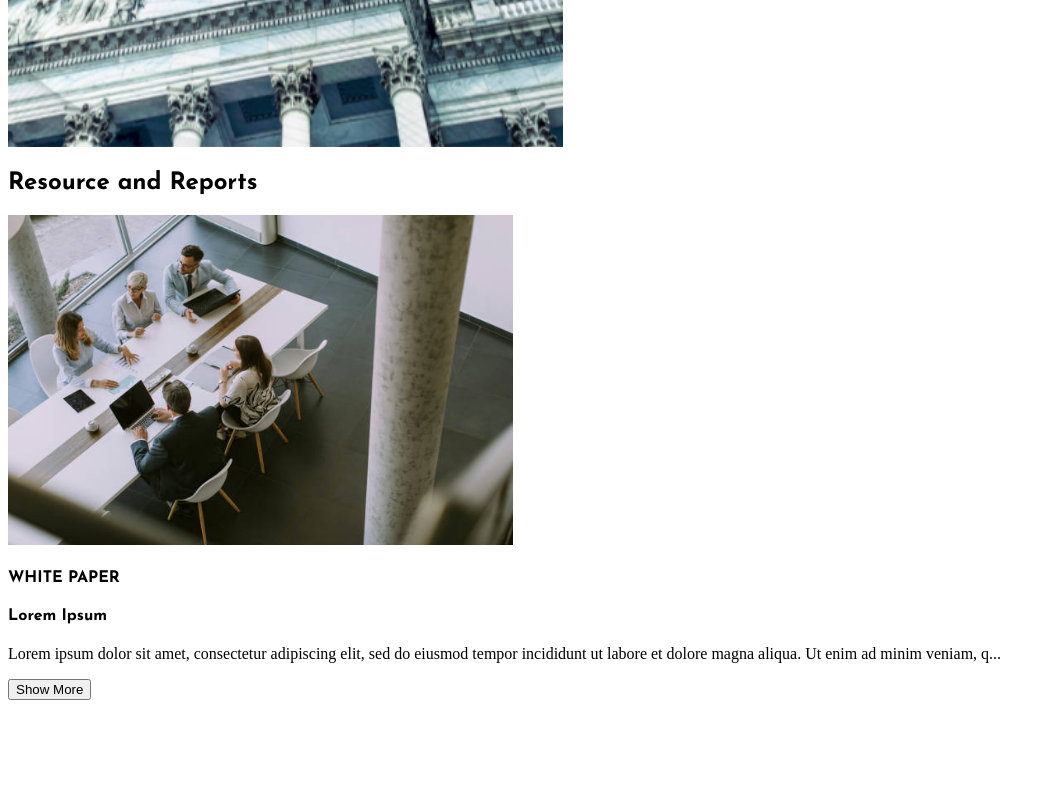
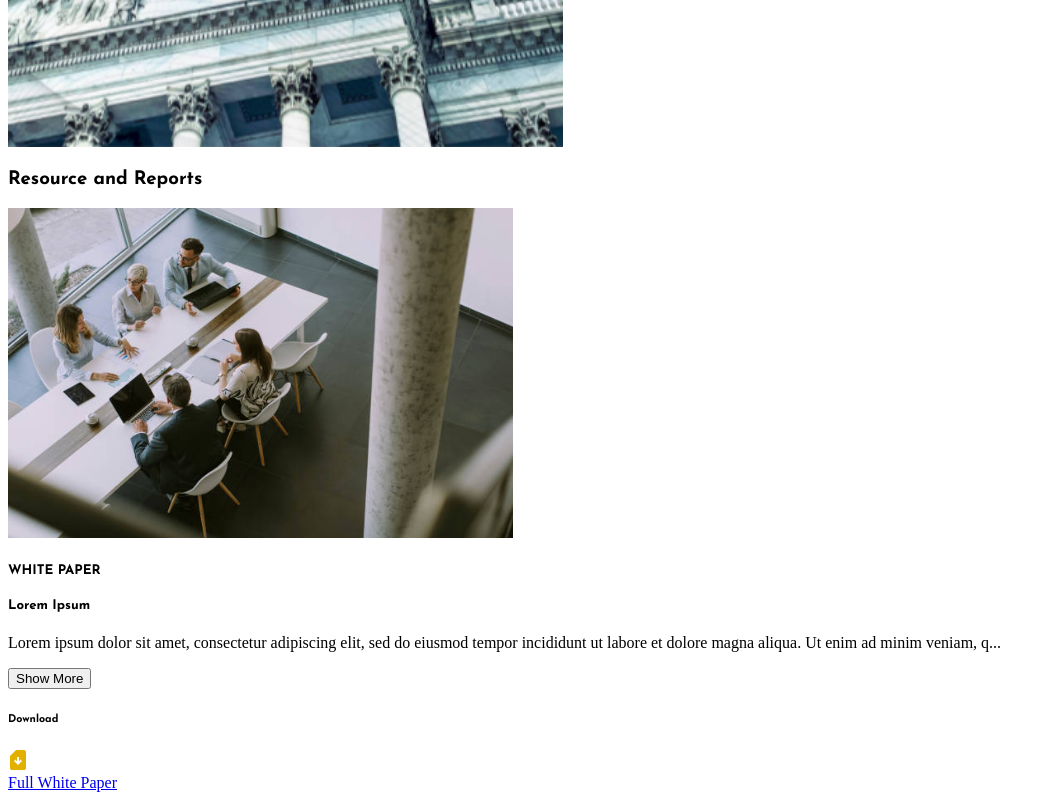
Before and after one commit to wolfy1313/powerlines-website, a Next.js app: page /CommunityEngagement in a window 1280 px wide. Shown: the part 478-1278 px from the top of the page, without its empty margins (0-1055 px from the left). Before the commit the page ends 1186 px from the top, so only its background shows below. Built offline with nearby package versions, Linux system fonts and the light colour scheme; a web font is replaced by a local one.

Commit message:
complete blueprint for TOCResourcesAndReports blueptrint

```diff
--- a/src/components/ToCResourcesAndReports.tsx
+++ b/src/components/ToCResourcesAndReports.tsx
@@ -4,6 +4,7 @@ import React, { useState,useEffect } from 'react'
 import { Josefin_Sans, Playfair_Display } from "next/font/google";
 import Image from 'next/image'
 import TrunctableText from './TrunctableText';
+import Link from 'next/link';
 
 const josefinSans = Josefin_Sans({ subsets: ['latin'] })
 const playfairDisplay = Playfair_Display({ subsets: ['latin'] })
@@ -19,9 +20,10 @@ const ToCResourcesAndReports = () => {
     }, []);
 
   return (
-    <div className={`min-w-screen max-w-screen md:m-20 md:pt-0`}>
+    <div className={`min-w-full max-w-full mx-auto `}>
+       <section className=" p-10 md:p-20 md:pt-0 ">
         <h1 className={`mb-4 text-darker-yellow text-3xl font-semibold leading-normal ${josefinSans.className}`}>Resource and Reports</h1>
-        <section className="grid grid-cols-1 md:grid-cols-2 gap-1 md:gap-2 ">
+        <section className="grid grid-cols-1 md:grid-cols-2 gap-4 md:gap-10 ">
             <section className="relative h-330 w-520">
             <Image width='505' height='330' src='/meeting.png' alt="meeting"/>
                 </section>
@@ -31,8 +33,22 @@ const ToCResourcesAndReports = () => {
                 {isClient &&(
                 <TrunctableText text="Lorem ipsum dolor sit amet, consectetur adipiscing elit, sed do eiusmod tempor incididunt ut labore et dolore magna aliqua. Ut enim ad minim veniam, quis nostrud exercitation ullamco laboris nisi ut aliquip ex ea commodo consequat" maxLength={150}/>
                 )}
+                <h6 className={`mb-6 text-black text-base font-normal leading-8 ${josefinSans.className}`}>Download</h6>
+                <div className="flex">
+    <section className="relative h-100 w-100 flex flex-row items-center mr-4">
+        <Image width={20} height={20} src="/sim_card_download.svg" alt="Image Description" />
+    </section>
+    <section className="flex flex-row items-center relative">
+        <a href="/sim_card_download.svg" download="filename.pdf" className="text-darker-yellow font-semibold leading-normal">
+            Full White Paper
+        </a>
+    </section>
+</div>
+
+
                 </section>
         </section>
+       </section>
         </div>
   )
 }
--- a/src/components/TrunctableText.tsx
+++ b/src/components/TrunctableText.tsx
@@ -12,7 +12,7 @@ const TrunctableText: React.FC<TrunctableTextProps> = ({ text, maxLength }) => {
     return (
         <div className="overflow-hidden">
             <p className={` text-black text-xl font-normal leading-9 custom-truncate`}>{body}</p>
-            <button onClick={() => setIsTruncated(!isTruncated)} className={`text-darker-yellow text-base font-normal leading-8`}>
+            <button onClick={() => setIsTruncated(!isTruncated)} className={`mb-4 text-darker-yellow text-base font-normal leading-8`}>
                 {isTruncated ? 'Show More' : 'Show Less'}
             </button>
         </div>
--- a/src/components/TwoColumnLayoutWithImage.tsx
+++ b/src/components/TwoColumnLayoutWithImage.tsx
@@ -17,14 +17,14 @@ interface TwoColumnLayoutWithImageProps{
 const TwoColumnLayoutWithImage:React.FC<TwoColumnLayoutWithImageProps>=({header,imageSrc,body,body2, width, height,alt})=> {
   return (
     <section className="min-w-full max-w-full mx-auto">
-     <section className="flex flex-wrap bg-white p-5 md:p-20  mb-[90px] md:mb-[150px] mt-20 md:mt-0">
+     <section className="flex flex-wrap bg-white p-10 md:p-20  mb-[90px] md:mb-[150px] mt-20 md:mt-0">
     {/* header visible on small screens */}
     <section className="w-full order-1 md:order-1  md:hidden">
     <h2 className={`text-xl md:text-3xl font-bold mb-4 text-darker-yellow ${josefinSans.className}`}>{header}</h2>
   </section>
 {/*
 Text Column  */}
- <section className="w-full md:w-1/2 pt-12 pl-0  md:pl-12flex items-center justify-center h-auto order-3 md:order-2 ">
+ <section className="w-full md:w-1/2 pt-12   md:pl-12flex items-center justify-center h-auto order-3 md:order-2 ">
  <section className=" mt-0 md:mt-12 lg:mt-20">
     {/* Header hidden on small screens, shown on medium and larger screens */}
    <h2 className={`text-xl md:text-3xl font-bold mb-4 lg:mb-20 text-darker-yellow hidden md:block ${josefinSans.className}`}>{header}</h2>
```
Also changed, not shown: public/sim_card_download.svg (added).
